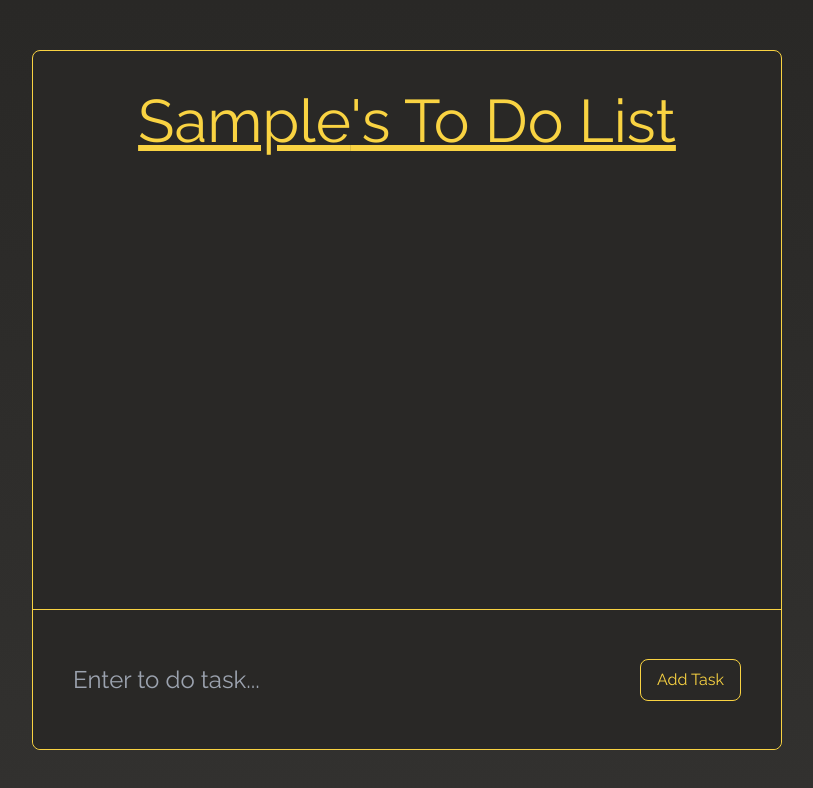
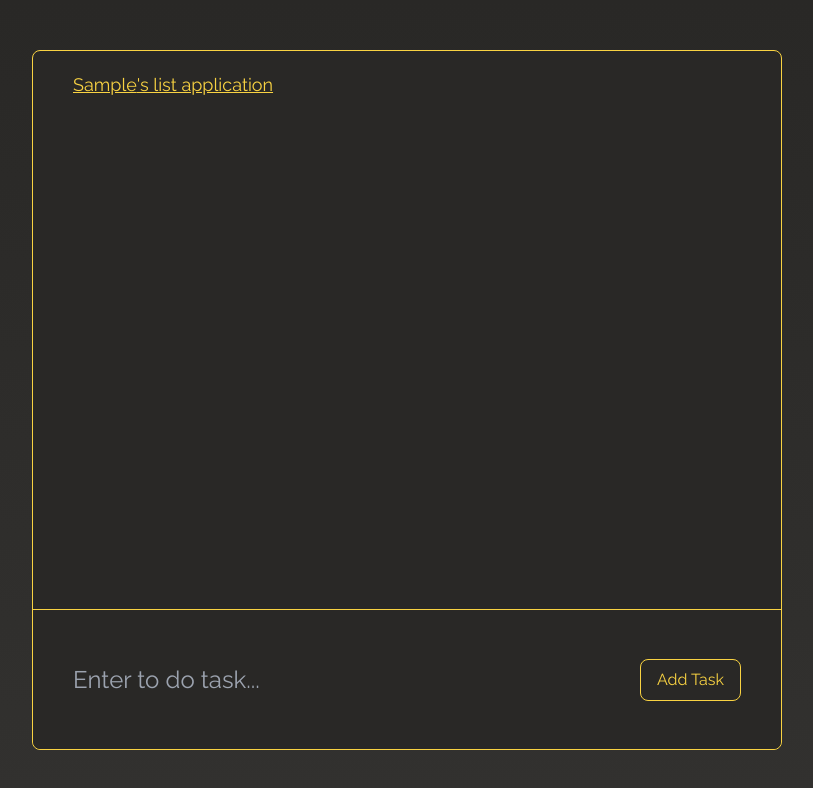
Before and after one commit to Stewie154/Redux-To-Do-List, a React (Create React App) app: page / in a window 1280 px wide. Both pictures are taken after typing "Sample" into the empty fields and a click on the button "Add name". Shown: the top 788 px of the page, without its empty margins (233-1046 px from the left). Built offline with nearby package versions, Linux system fonts and the light colour scheme.

Commit message:
adjusted header styles

```diff
--- a/src/components/header/Header.js
+++ b/src/components/header/Header.js
@@ -15,8 +15,8 @@ const Header = () => {
 
 	const header = (
 		<Fade>
-			<h1 className="h-[20%] flex justify-center items-center text-3xl md:text-6xl underline cursor-pointer hover:text-7xl header-hover transition-all" onClick={openModal}>
-				{userName}'s To Do List
+			<h1 className="py-5 text-lg text-left underline cursor-pointer hover:text-xl header-hover transition-all" onClick={openModal}>
+				{userName}'s list application
 			</h1>
 		</Fade>
 	)
```
